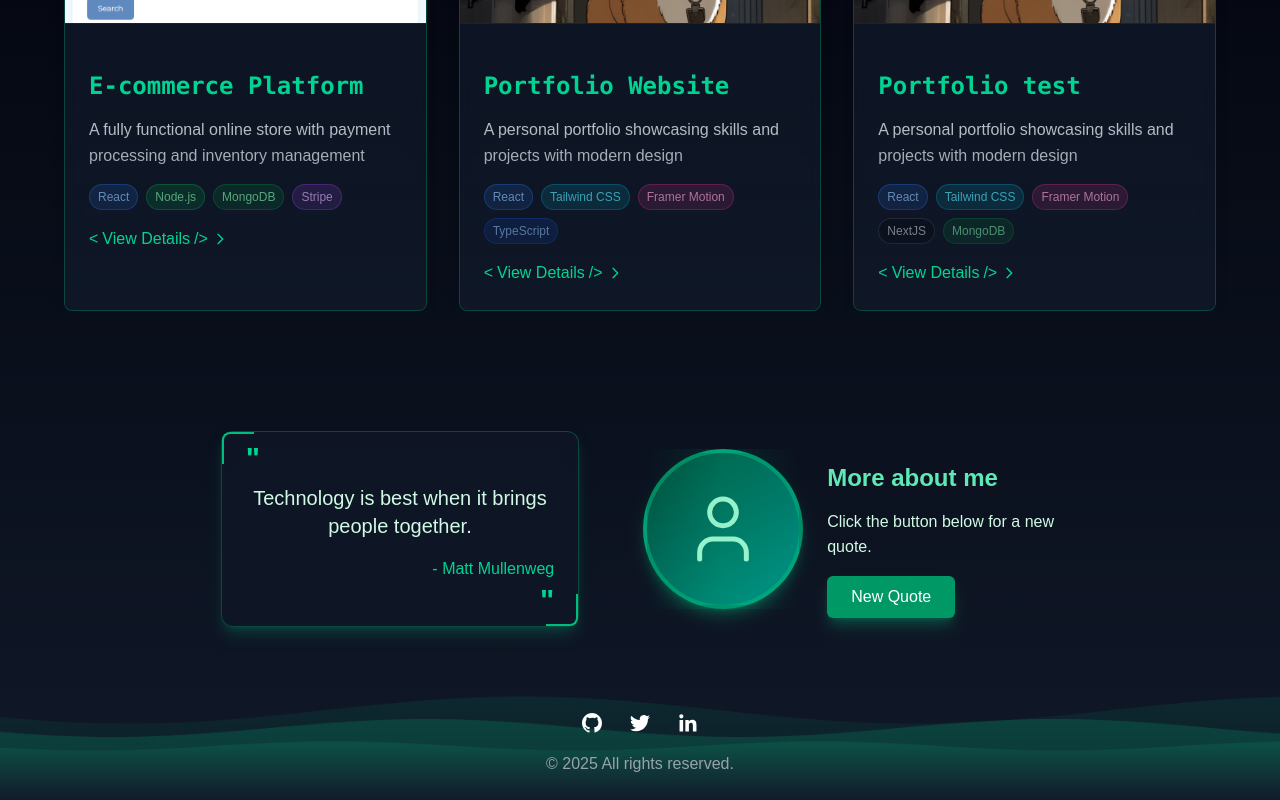
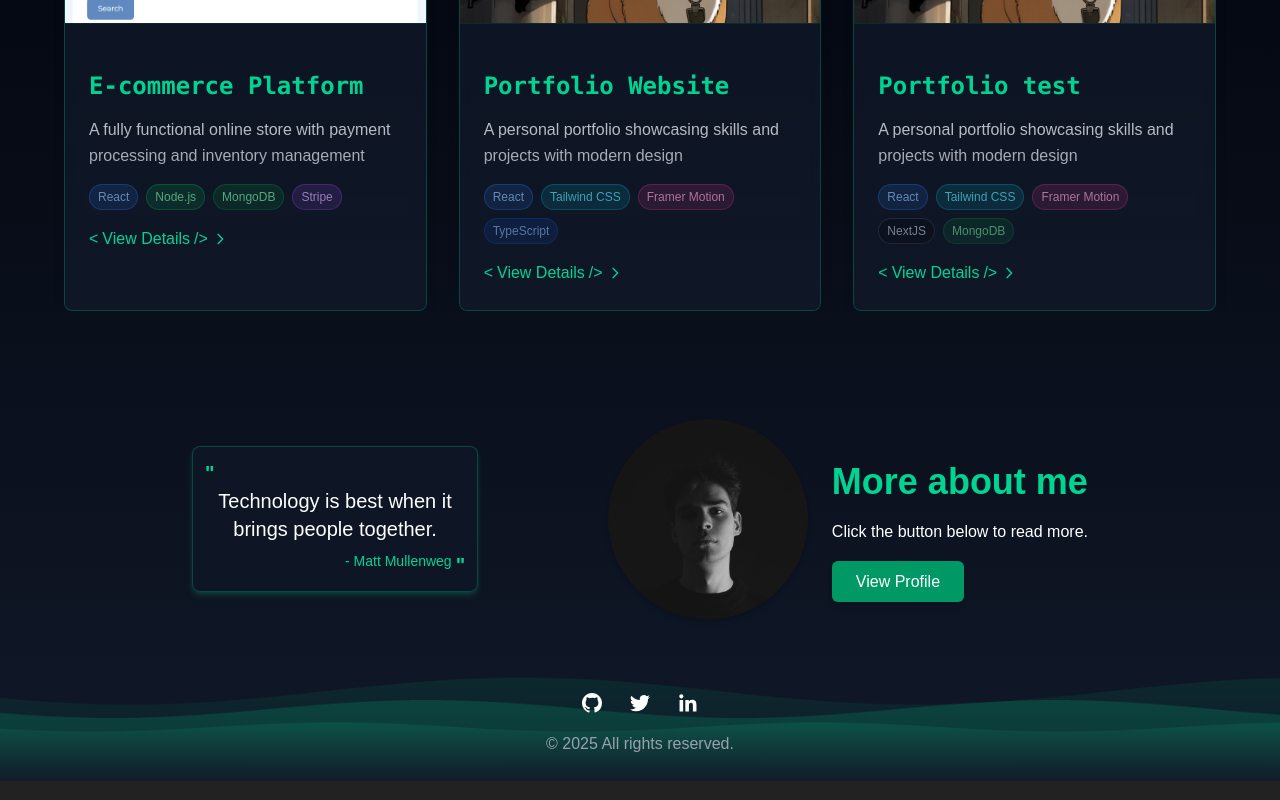
Before and after one commit to Weisjan/Portfolio-website, a React (Vite) app: page / in a window 1280 px wide. Shown: the part 1522-2322 px from the top of the page. Built offline with nearby package versions, Linux system fonts and the light colour scheme; a web font is replaced by a local one.

Commit message:
Updated AboutSection.jsx

```diff
--- a/src/pages/Home/components/AboutSection.jsx
+++ b/src/pages/Home/components/AboutSection.jsx
@@ -1,8 +1,11 @@
-import { User } from "lucide-react";
 import { useState, useEffect } from "react";
+import { useNavigate } from "react-router-dom";
 
 const quotesData = [
-  { quote: "Persistence overrides resistance.", author: "Neo Cortex" },
+  {
+    quote: "Clean code always looks like it was written by someone who cares.",
+    author: "Robert C. Martin",
+  },
   {
     quote:
       "The future belongs to those who believe in the beauty of their dreams.",
@@ -23,93 +26,65 @@ const quotesData = [
 ];
 
 const AboutSection = () => {
-  const [glitchActive, setGlitchActive] = useState(false);
+  const navigate = useNavigate();
   const [currentQuote, setCurrentQuote] = useState(quotesData[0]);
 
-  // Function to select random quote
-  const getRandomQuote = () => {
+  // Set random quote on component mount (page refresh)
+  useEffect(() => {
     const randomIndex = Math.floor(Math.random() * quotesData.length);
-    return quotesData[randomIndex];
-  };
-
-  // Set initial random quote on component mount
-  useEffect(() => {
-    setCurrentQuote(getRandomQuote());
+    setCurrentQuote(quotesData[randomIndex]);
   }, []);
 
-  const triggerGlitch = () => {
-    setGlitchActive(true);
-    setTimeout(() => {
-      setGlitchActive(false);
-      // Change the quote when the glitch effect ends
-      setCurrentQuote(getRandomQuote());
-    }, 1000);
+  const handleNavigateToAbout = () => {
+    navigate("/about");
   };
 
   return (
-    <section className="w-full py-15 relative overflow-hidden">
-      <div className="container mx-auto z-10 relative px-4">
-        <div className="flex flex-col md:flex-row items-center justify-center gap-8">
-          {/* Quote Container - Left side */}
-          <div className="w-full md:w-2/5 bg-gray-900/70 border border-emerald-500/30 rounded-xl px-6 py-2 backdrop-blur-sm shadow-lg shadow-emerald-500/20 relative">
-            <div
-              className={`transition-all duration-300 flex flex-col h-full justify-between ${
-                glitchActive ? "translate-x-1" : ""
-              }`}
-            >
-              <div className="text-3xl text-emerald-400 mb-2 font-bold">"</div>
-              <div className="flex-grow flex items-center justify-center">
-                <p className="text-lg md:text-xl font-medium text-emerald-100 text-center relative">
-                  <span
-                    className={`relative z-10 ${
-                      glitchActive
-                        ? "before:content-[''] before:absolute before:text-rose-500 before:left-0.5 before:top-0.5 before:opacity-70 before:z-0"
-                        : ""
-                    }`}
-                  >
-                    {currentQuote.quote}
-                  </span>
-                </p>
-              </div>
-              <div className="mt-4 flex flex-col items-end">
-                <p className="text-emerald-400 font-medium">
+    <section className="w-full py-12 relative overflow-hidden">
+      <div className="container mx-auto z-10 relative ">
+        <div className="flex flex-col md:flex-row items-center justify-center gap-10">
+          {/* Quote Container - Smaller side element */}
+          <div className="w-full md:w-1/3 bg-gray-900/70 border border-emerald-500/30 rounded-lg p-3 backdrop-blur-sm shadow-md shadow-emerald-500/20">
+            <div className="flex flex-col">
+              <div className="text-xl text-emerald-400 font-bold">"</div>
+              <p className="text-xl text-center text-white mb-2 ">
+                {currentQuote.quote}
+              </p>
+              <div className="flex justify-end">
+                <p className="text-sm text-emerald-400 font-medium">
                   - {currentQuote.author}
                 </p>
-                <div className="text-3xl text-emerald-400 font-bold">"</div>
+                <div className="text-xl text-emerald-400 font-bold ml-1 ">
+                  "
+                </div>
               </div>
             </div>
-
-            {/* Decorative elements */}
-            <div className="absolute top-0 left-0 w-8 h-8 border-t-2 border-l-2 border-emerald-500 rounded-tl-lg"></div>
-            <div className="absolute bottom-0 right-0 w-8 h-8 border-b-2 border-r-2 border-emerald-500 rounded-br-lg"></div>
           </div>
-
-          {/* Profile Container - Right side */}
-          <div className="w-full md:w-1/2 flex flex-col md:flex-row items-center justify-center md:justify-end md:pl-8">
+          {/* Profile Container - Main content */}
+          <div className="w-full md:w-2/3 flex flex-col md:flex-row items-center justify-end">
             <div className="relative mb-6 md:mb-0 md:mr-6">
-              <div className="w-40 h-40 rounded-full bg-gradient-to-br from-emerald-900 to-teal-600 flex items-center justify-center overflow-hidden border-4 border-emerald-500/50 shadow-lg shadow-emerald-500/30">
-                <div className="absolute inset-0 bg-gradient-to-r from-transparent via-emerald-400/10 to-transparent animate-pulse"></div>
-                <User
-                  className="w-20 h-20 text-emerald-200"
-                  strokeWidth={1.5}
+              <div className="w-50 h-50 rounded-full overflow-hidden  shadow-md">
+                <img
+                  src="../home_images/avatar.jpg"
+                  alt="Profile"
+                  className="w-full h-full object-cover"
                 />
               </div>
             </div>
 
             <div className="text-center md:text-left">
-              <h2 className="text-2xl font-bold text-emerald-300 mb-2">
+              <h2 className="text-3xl md:text-4xl font-bold text-emerald-400">
                 More about me
               </h2>
-              <p className="text-emerald-100 mb-4">
-                Click the button below for a new quote.
+              <p className="text-white mb-4">
+                Click the button below to read more.
               </p>
 
               <button
-                onClick={triggerGlitch}
-                className="px-6 py-2 bg-emerald-600 hover:bg-emerald-500 text-white font-medium rounded-md relative overflow-hidden transition-all duration-300 shadow-lg shadow-emerald-500/30 hover:shadow-emerald-400/40 group"
+                onClick={handleNavigateToAbout}
+                className="px-6 py-2 bg-emerald-600 hover:bg-emerald-500 text-white font-medium rounded-md transition-all duration-300 shadow-md hover:shadow-lg group"
               >
-                <span className="relative z-10">New Quote</span>
-                <div className="absolute inset-0 bg-gradient-to-r from-transparent via-emerald-300/20 to-transparent translate-x-[-100%] group-hover:translate-x-[100%] transition-transform duration-700"></div>
+                <span className="relative z-10">View Profile</span>
               </button>
             </div>
           </div>
--- a/src/pages/Home/components/HeroSection.jsx
+++ b/src/pages/Home/components/HeroSection.jsx
@@ -69,7 +69,7 @@ const HeroSection = () => {
         <div className="flex flex-wrap justify-start gap-4">
           <Link
             to="/contact"
-            className="px-6 py-3 border border-emerald-400 rounded-md transition-colors duration-300 focus:outline-none focus:ring-2 focus:ring-emerald-500 focus:ring-offset-2 focus:ring-offset-gray-900"
+            className="px-6 py-3 border border-emerald-400 rounded-md transition-colors duration-300"
           >
             Contact Me
           </Link>
```
Also changed, not shown: public/home_images/avatar.jpg (added).
